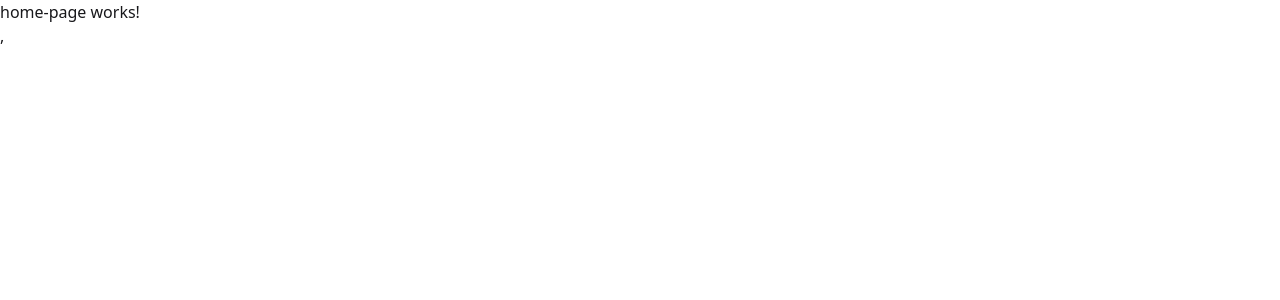
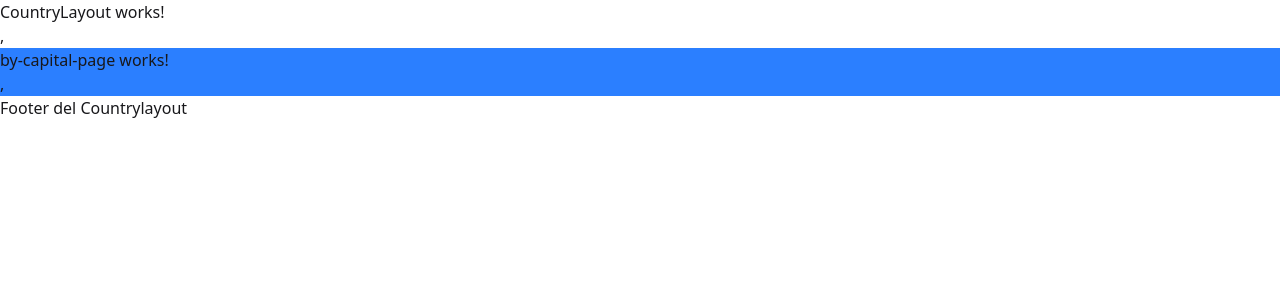
Before and after one commit to GenerationMilton/angular-country-app, an Angular app: page /country/by-capital in a window 1280 px wide. Before the commit this address led to /. Shown: the top 300 px of the page. Built offline with nearby package versions, Linux system fonts and the light colour scheme.

Commit message:
Angular CountryApp - :sparkles: Layout components

```diff
--- /dev/null
+++ b/src/app/country/layouts/CountryLayout/CountryLayout.component.html
@@ -0,0 +1,9 @@
+<p>CountryLayout works!</p>,
+
+<section class="bg-blue-500">
+<router-outlet />
+
+</section>
+
+
+<h3>Footer del Countrylayout</h3>
```
Also changed, not shown: src/app/country/country.routes.ts (+13 -9 lines), src/app/country/layouts/CountryLayout/CountryLayout.component.ts (added, +10 -0 lines).
